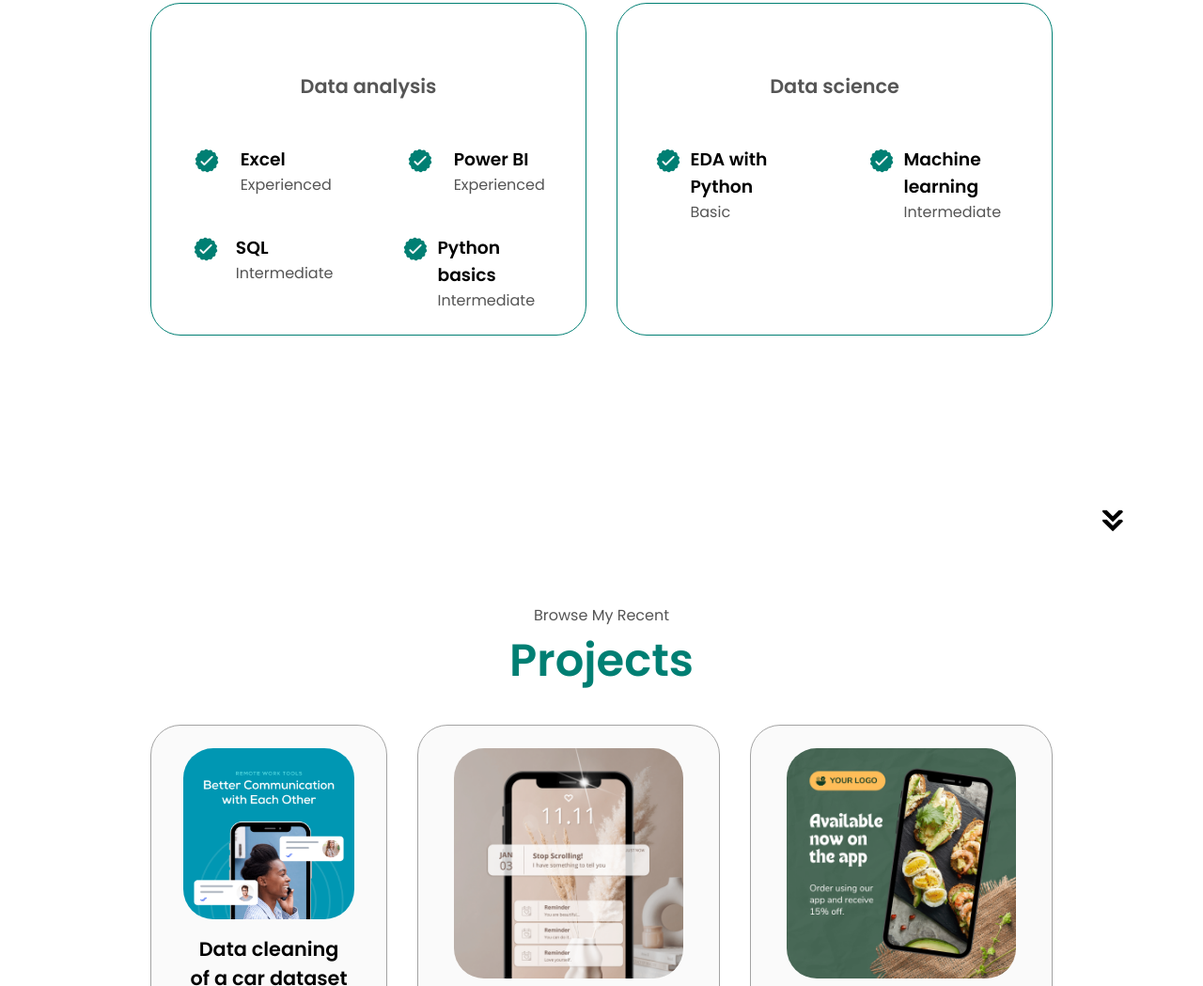
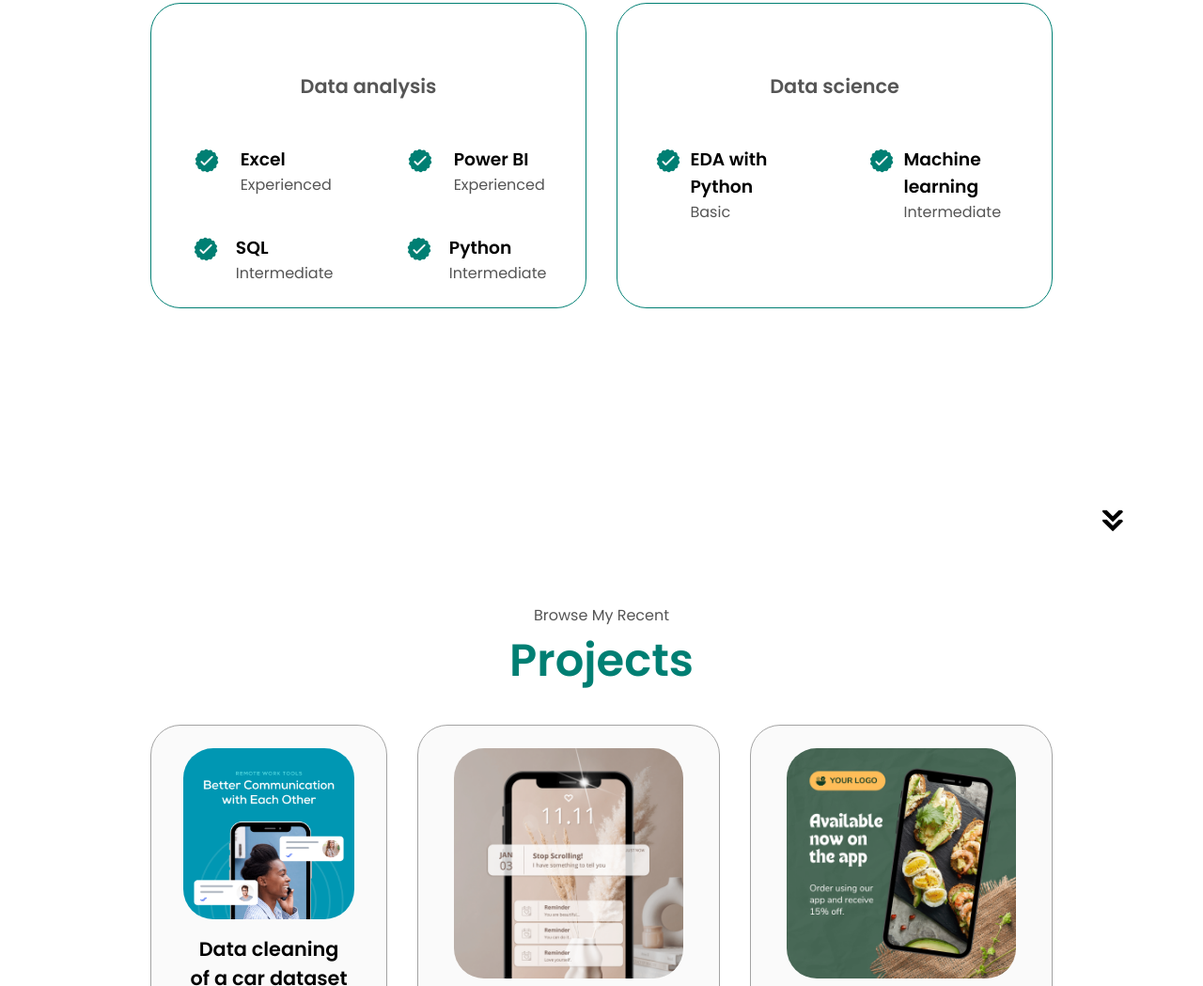
Before and after one commit to BoluZeus/BoluObisesan.github.io, a plain HTML site: page index.html in a window 1280 px wide. Shown: the part 1822-2871 px from the top of the page at 94% size. Drawn offline with Linux system fonts and the light colour scheme.

Commit message:
Update index.html

```diff
--- a/index.html
+++ b/index.html
@@ -170,7 +170,7 @@
                   class="icon"
                 />
                 <div>
-                  <h3>Python basics</h3>
+                  <h3>Python</h3>
                   <p>Intermediate</p>
                 </div>
               </article>
```
